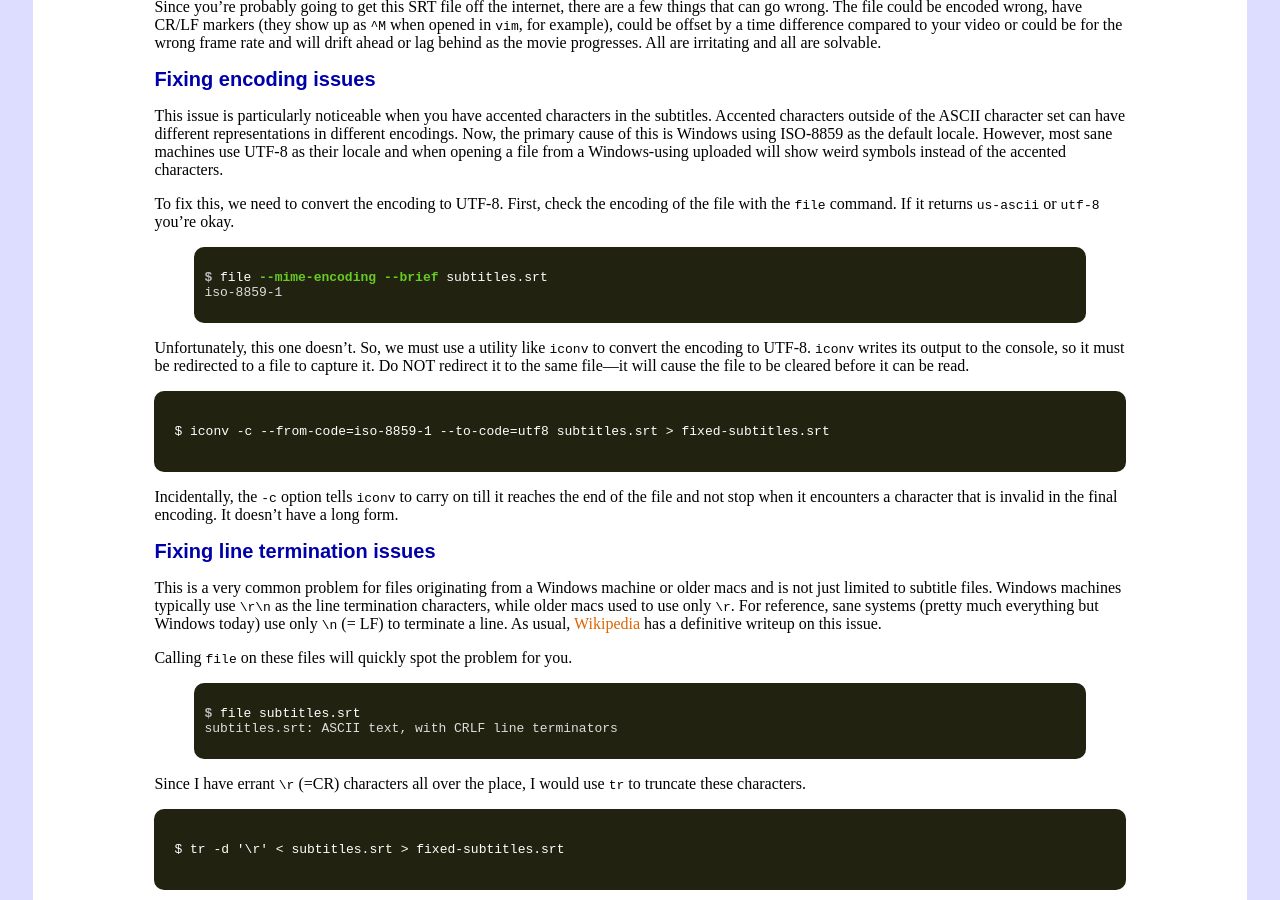
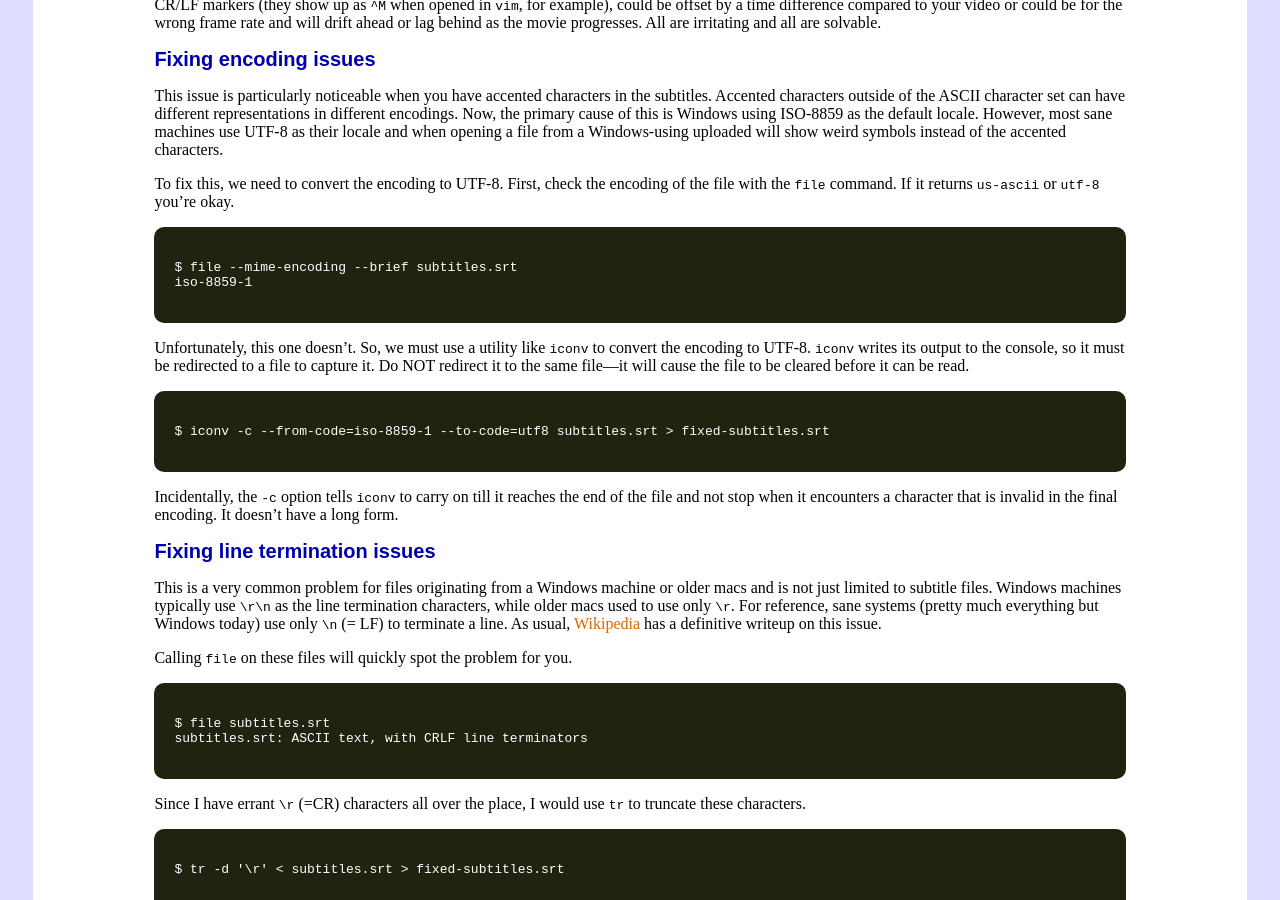
Before and after one commit to dekonvoluted/dekonvoluted.github.io, a Jekyll site: the page built from _posts/2014-12-06-manipulating-subtitles.md, in a window 1280 px wide and 900 px high, scrolled down 803 px. Built offline with Jekyll 4.4.1, drawn with Linux system fonts in a browser that asks for light colours; comment, search, counter and statistics services are not loaded.

Commit message:
Fixed inconsistent code blocks in subtitles article

```diff
--- a/_posts/2014-12-06-manipulating-subtitles.md
+++ b/_posts/2014-12-06-manipulating-subtitles.md
@@ -21,10 +21,12 @@ The usual disclaimer about doing this only with media you own applies.
 
 A sample entry in this format looks like this,
 
-    23
-    00:01:23,234 -> 00:01:26,758
-    Your mother was a hamster
-    and your father smelt of elderberries!
+{% highlight text %}
+23
+00:01:23,234 -> 00:01:26,758
+Your mother was a hamster
+and your father smelt of elderberries!
+{% endhighlight %}
 
 The first line is the index of the subtitle, marking this as the 23rd block.
 The second line specifies the start time and the end time for this dialog to be shown on the screen.
@@ -50,10 +52,8 @@ To fix this, we need to convert the encoding to UTF-8.
 First, check the encoding of the file with the `file` command.
 If it returns `us-ascii` or `utf-8` you're okay.
 
-{% highlight console %}
-$ file --mime-encoding --brief subtitles.srt
-iso-8859-1
-{% endhighlight %}
+    $ file --mime-encoding --brief subtitles.srt
+    iso-8859-1
 
 Unfortunately, this one doesn't.
 So, we must use a utility like `iconv` to convert the encoding to UTF-8.
@@ -74,10 +74,8 @@ As usual, [Wikipedia](http://en.wikipedia.org/wiki/Newline) has a definitive wri
 
 Calling `file` on these files will quickly spot the problem for you.
 
-{% highlight console %}
-$ file subtitles.srt
-subtitles.srt: ASCII text, with CRLF line terminators
-{% endhighlight %}
+    $ file subtitles.srt
+    subtitles.srt: ASCII text, with CRLF line terminators
 
 Since I have errant `\r` (=CR) characters all over the place, I would use `tr` to truncate these characters.
 
```
